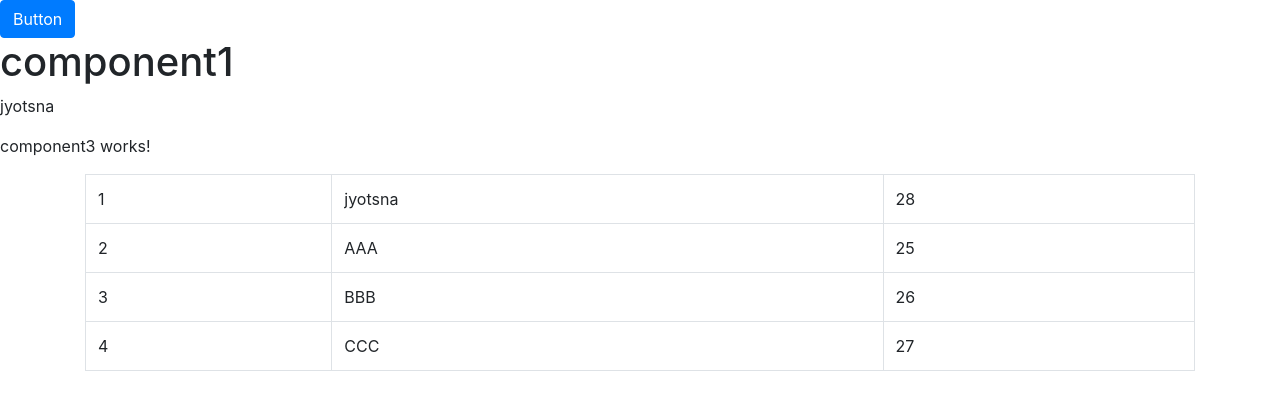
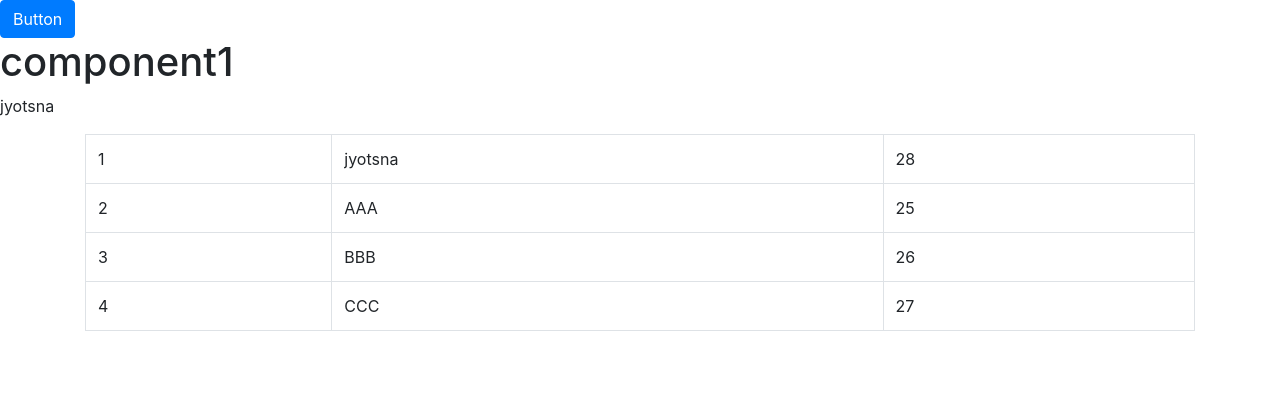
Before and after one commit to jyotsna1993/project-1, an Angular app: page / in a window 1280 px wide. Shown: the top 410 px of the page. Built offline with nearby package versions, Linux system fonts and the light colour scheme; no server answers.

Commit message:
components

```diff
--- a/src/app/component1/component1.component.html
+++ b/src/app/component1/component1.component.html
@@ -1,3 +1,2 @@
 <h1>component1</h1>
-
 {{a}}
--- a/src/app/component3/component3.component.html
+++ b/src/app/component3/component3.component.html
@@ -1,4 +1,3 @@
- <p>component3 works!</p>
 <div class = "container">
     <table class="table table-bordered">
         <tr *ngFor = "let b of f">
```
